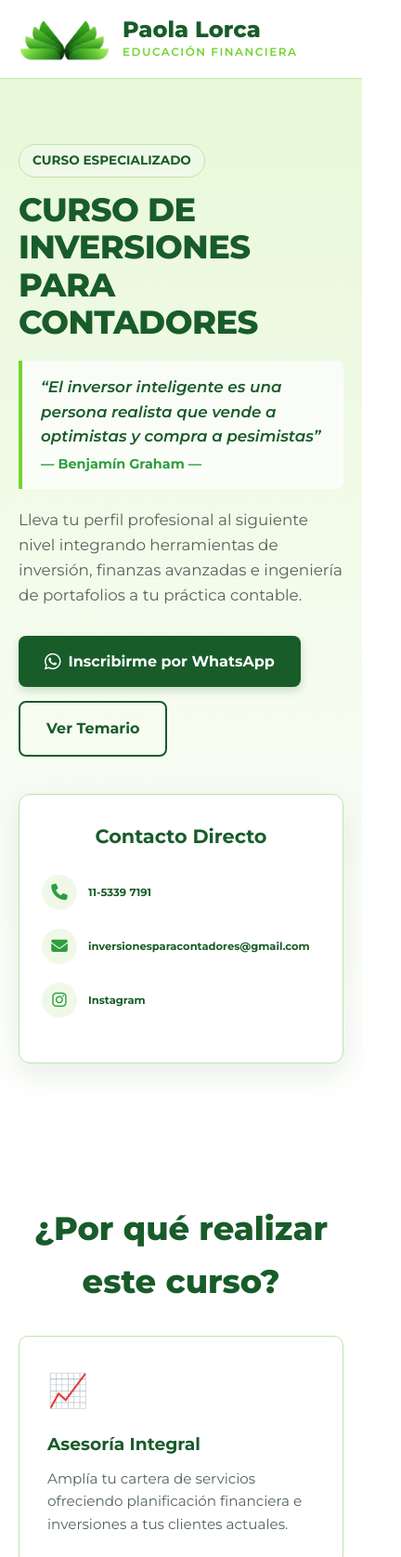
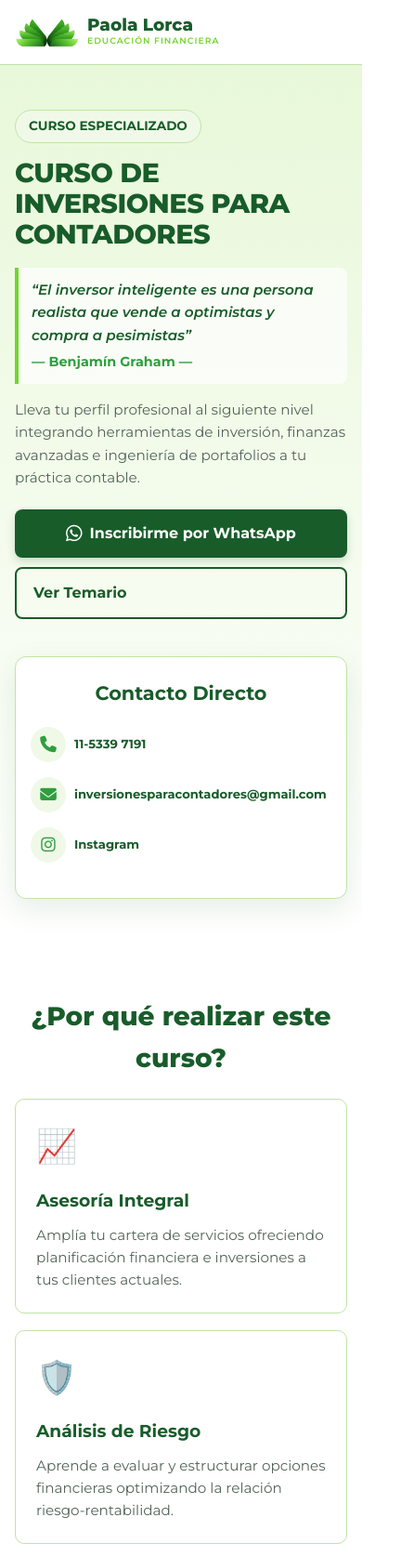
Before and after one commit to Vortexneta/Inversiones-Bursatiles, a plain HTML site: page index.html in a window 390 px wide. Shown: the top 1675 px of the page at 93% size, 432 px wide, since content can reach past the window. Drawn offline with Linux system fonts and the light colour scheme.

Commit message:
Add files via upload

```diff
--- a/styles.css
+++ b/styles.css
@@ -577,8 +577,153 @@ body {
 }
 
 @media (max-width: 560px) {
+  .container {
+    padding: 0 16px;
+  }
+
+  .navbar {
+    height: 70px;
+  }
+
+  html {
+    scroll-padding-top: 70px;
+  }
+
+  .logo {
+    gap: 8px;
+  }
+
+  .logo img {
+    width: 70px;
+  }
+
+  .logo-name {
+    font-size: 1.15rem;
+  }
+
+  .logo-tag {
+    font-size: 0.58rem;
+    letter-spacing: 1px;
+  }
+
+  .section-padding {
+    padding: 56px 0;
+  }
+
+  .hero {
+    padding: 48px 0;
+  }
+
+  .hero-text h1 {
+    font-size: 1.8rem;
+  }
+
+  .quote-box {
+    padding: 12px 14px;
+    margin-bottom: 16px;
+  }
+
+  .quote-box p,
+  .hero-description {
+    font-size: 0.95rem;
+  }
+
+  .hero-description {
+    margin-bottom: 22px;
+  }
+
+  .hero-buttons {
+    flex-direction: column;
+    gap: 10px;
+  }
+
+  .btn-large {
+    justify-content: center;
+    width: 100%;
+    padding: 13px 18px;
+  }
+
+  .contact-card {
+    padding: 22px 16px;
+  }
+
+  .contact-card h3 {
+    margin-bottom: 20px;
+  }
+
+  .contact-item {
+    gap: 9px;
+    margin-bottom: 16px;
+    white-space: normal;
+  }
+
+  .contact-item a {
+    white-space: normal;
+    overflow-wrap: anywhere;
+    font-size: 0.82rem;
+  }
+
+  .section-title {
+    font-size: 1.75rem;
+  }
+
+  .section-subtitle {
+    margin-bottom: 28px;
+    font-size: 0.95rem;
+  }
+
+  .features-grid {
+    grid-template-columns: 1fr;
+    gap: 18px;
+    margin-top: 22px;
+  }
+
+  .feature-card {
+    padding: 22px;
+  }
+
+  .about-text h2 {
+    font-size: 1.65rem;
+  }
+
+  .about-text .lead {
+    font-size: 1.1rem;
+  }
+
+  .about-text p {
+    font-size: 0.95rem;
+  }
+
   .modules-grid {
     grid-template-columns: 1fr;
+    gap: 18px;
+  }
+
+  .module-card {
+    padding: 20px;
+  }
+
+  .module-card h3 {
+    font-size: 1.15rem;
+  }
+
+  .module-card li {
+    font-size: 0.92rem;
+  }
+
+  .cta h2 {
+    font-size: 1.75rem;
+  }
+
+  .cta p {
+    font-size: 0.95rem;
+    margin-bottom: 28px;
+  }
+
+  .contact-button {
+    padding: 13px 16px;
+    font-size: 0.9rem;
+    overflow-wrap: anywhere;
   }
 }
 
```
